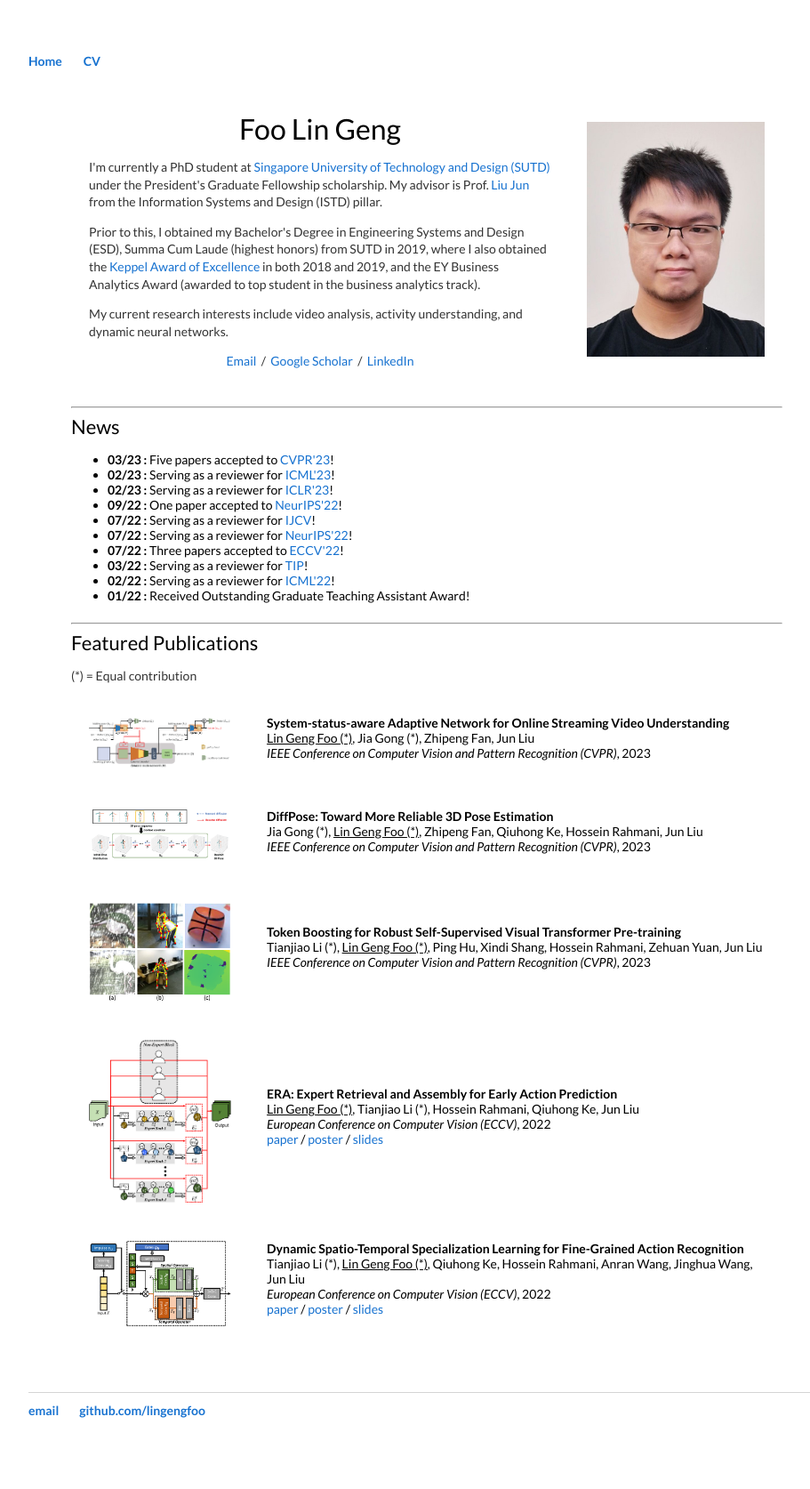
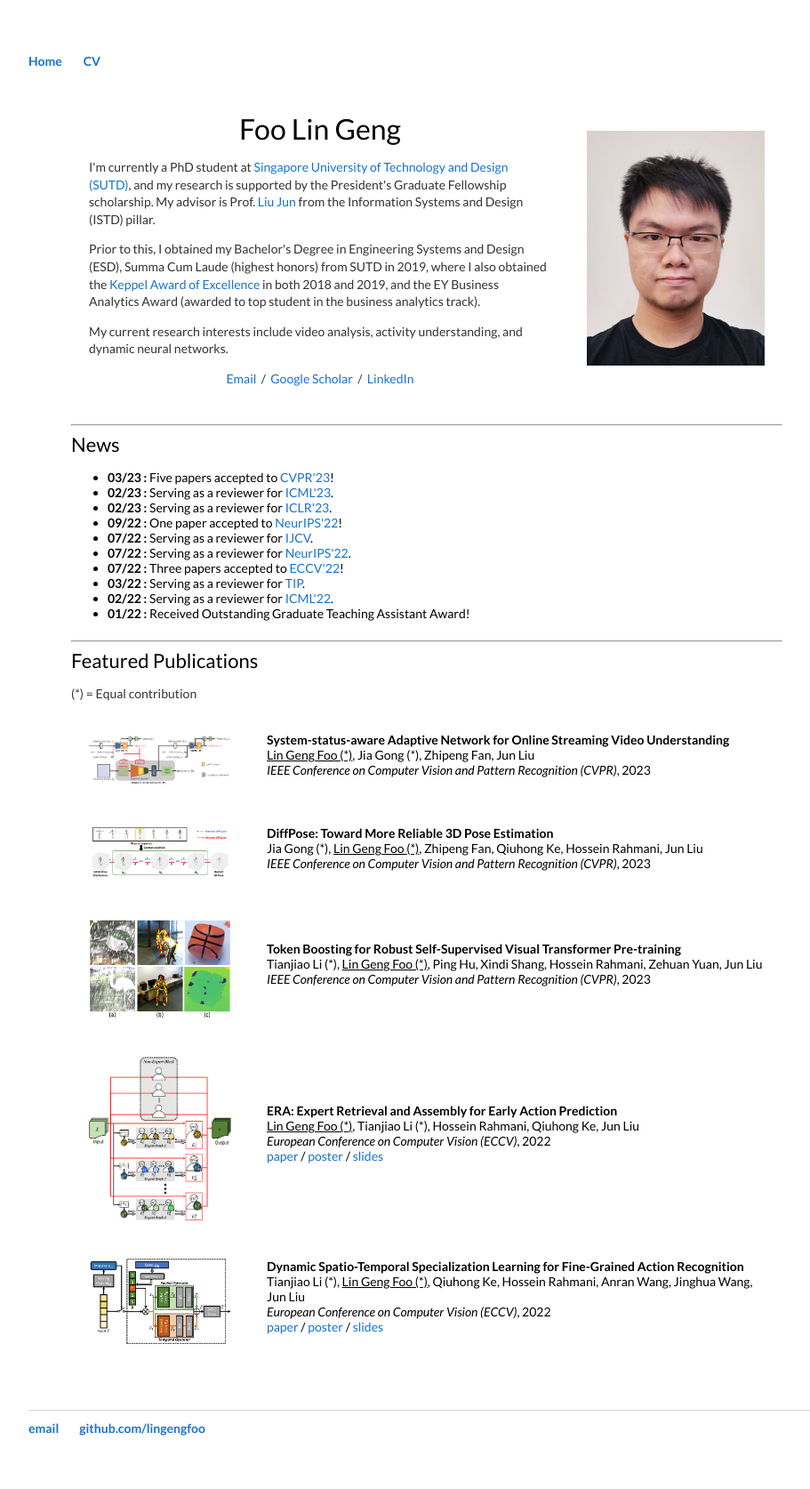
Before and after one commit to lingengfoo/lingengfoo.github.io, a Jekyll site: the page built from index.html, in a window 1280 px wide. Shown: the whole page at 89% size, without its empty margins (160-1071 px from the left). Built offline with Jekyll 4.4.1, drawn with Linux system fonts in a browser that asks for light colours.

Commit message:
Update index.html

```diff
--- a/index.html
+++ b/index.html
@@ -34,7 +34,7 @@
               <h1>
                 Foo Lin Geng
               </h1>
-              <p>I'm currently a PhD student at <a target="_blank" href="https://www.sutd.edu.sg/">Singapore University of Technology and Design (SUTD)</a> under the President's Graduate Fellowship scholarship. My advisor is Prof. <a target="_blank" href="https://people.sutd.edu.sg/~jun_liu/">Liu Jun</a> from the Information Systems and Design (ISTD) pillar.</p>
+              <p>I'm currently a PhD student at <a target="_blank" href="https://www.sutd.edu.sg/">Singapore University of Technology and Design (SUTD)</a>, and my research is supported by the President's Graduate Fellowship scholarship. My advisor is Prof. <a target="_blank" href="https://people.sutd.edu.sg/~jun_liu/">Liu Jun</a> from the Information Systems and Design (ISTD) pillar.</p>
               <p>Prior to this, I obtained my Bachelor's Degree in Engineering Systems and Design (ESD), Summa Cum Laude (highest honors) from SUTD in 2019, where I also obtained the <a target="_blank" href="https://www.sutd.edu.sg/Student-Development/Merit-Awards/Keppel-Award-of-Excellence">Keppel Award of Excellence</a> in both 2018 and 2019, and the EY Business Analytics Award (awarded to top student in the business analytics track).</p>
               <p>My current research interests include video analysis, activity understanding, and dynamic neural networks.</p>
               <p style="text-align:center">
@@ -57,14 +57,14 @@
             <td style="width:100%;vertical-align:middle">
               <ul>
 		<li><strong>03/23&nbsp;:</strong> Five papers accepted to <a target="_blank" href="https://cvpr2023.thecvf.com/">CVPR'23</a>!</li>
-                <li><strong>02/23&nbsp;:</strong> Serving as a reviewer for <a target="_blank" href="https://icml.cc/Conferences/2023">ICML'23</a>!</li>
-                <li><strong>02/23&nbsp;:</strong> Serving as a reviewer for <a target="_blank" href="https://iclr.cc/Conferences/2023">ICLR'23</a>!</li>
+                <li><strong>02/23&nbsp;:</strong> Serving as a reviewer for <a target="_blank" href="https://icml.cc/Conferences/2023">ICML'23</a>.</li>
+                <li><strong>02/23&nbsp;:</strong> Serving as a reviewer for <a target="_blank" href="https://iclr.cc/Conferences/2023">ICLR'23</a>.</li>
 		<li><strong>09/22&nbsp;:</strong> One paper accepted to <a target="_blank" href="https://nips.cc/Conferences/2022">NeurIPS'22</a>!</li>
-                <li><strong>07/22&nbsp;:</strong> Serving as a reviewer for <a target="_blank" href="https://www.springer.com/journal/11263">IJCV</a>!</li>
-                <li><strong>07/22&nbsp;:</strong> Serving as a reviewer for <a target="_blank" href="https://nips.cc/Conferences/2022">NeurIPS'22</a>!</li>
+                <li><strong>07/22&nbsp;:</strong> Serving as a reviewer for <a target="_blank" href="https://www.springer.com/journal/11263">IJCV</a>.</li>
+                <li><strong>07/22&nbsp;:</strong> Serving as a reviewer for <a target="_blank" href="https://nips.cc/Conferences/2022">NeurIPS'22</a>.</li>
 		<li><strong>07/22&nbsp;:</strong> Three papers accepted to <a target="_blank" href="https://eccv2022.ecva.net/">ECCV'22</a>!</li>
-                <li><strong>03/22&nbsp;:</strong> Serving as a reviewer for <a target="_blank" href="https://ieeexplore.ieee.org/xpl/RecentIssue.jsp?punumber=83">TIP</a>!</li>
-                <li><strong>02/22&nbsp;:</strong> Serving as a reviewer for <a target="_blank" href="https://icml.cc/Conferences/2022">ICML'22</a>!</li>
+                <li><strong>03/22&nbsp;:</strong> Serving as a reviewer for <a target="_blank" href="https://ieeexplore.ieee.org/xpl/RecentIssue.jsp?punumber=83">TIP</a>.</li>
+                <li><strong>02/22&nbsp;:</strong> Serving as a reviewer for <a target="_blank" href="https://icml.cc/Conferences/2022">ICML'22</a>.</li>
                 <li><strong>01/22&nbsp;:</strong> Received Outstanding Graduate Teaching Assistant Award!
 <!-- 		<li><strong>08/18&nbsp;:</strong> Received Outstanding Undergraduate Teaching Assistant Award! <a target="_blank" href="https://sutd.edu.sg/Student-Development/Undergrad-Opportunities-Programme/UTOP/UTOP-Awards">[Link]</a></li>	 -->
               </ul>
```
